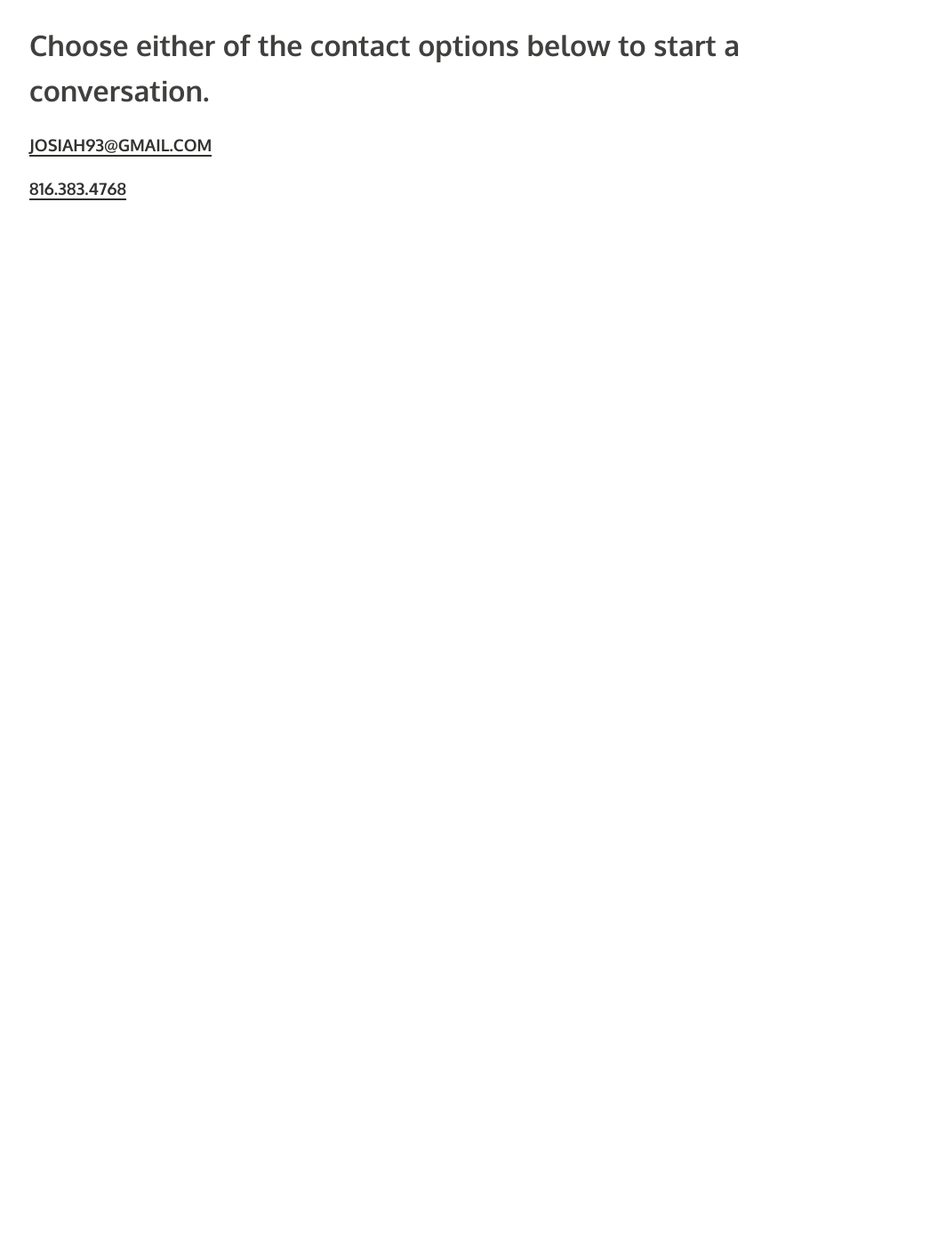
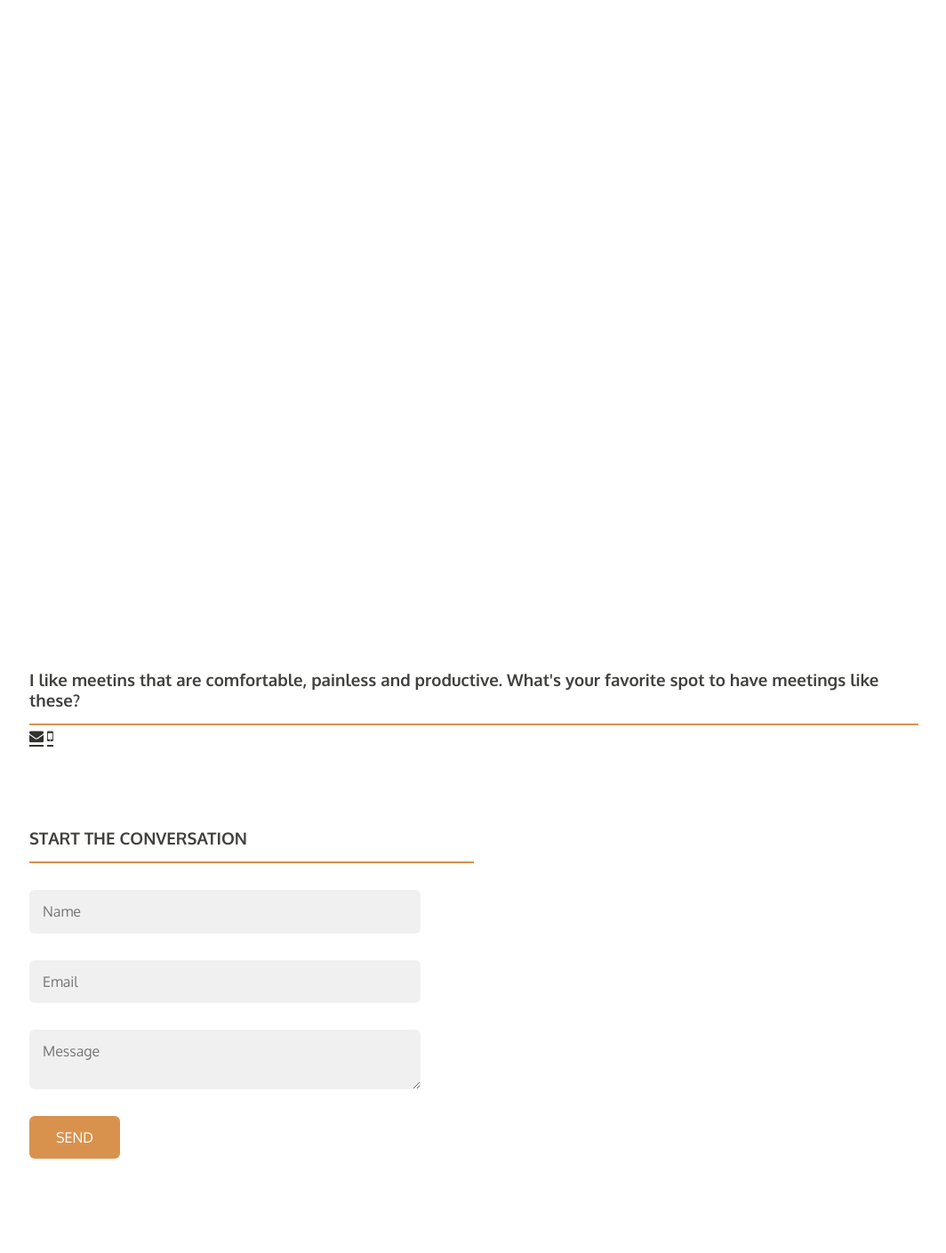
Before and after one commit to Treeman30/josiahgates, a plain HTML site: page JosiahGatesSite/Contact/index.html in a window 1280 px wide. Shown: the part 108-1516 px from the top of the page at 89% size, without its empty margins (107-1171 px from the left). Before the commit the page ends 800 px from the top, so only its background shows below. Drawn offline with nearby package versions, Linux system fonts and the light colour scheme.

Commit message:
final set up

```diff
--- a/JosiahGatesSite/Contact/index.html
+++ b/JosiahGatesSite/Contact/index.html
@@ -23,15 +23,48 @@
   			<div class="mainNav" role="navigation">
   				<a href="../Projects/index.html">PROJECTS</a>
   				<a href="index.html">CONTACT</a>
-          <a class="desktopOnly" href="https://twitter.com/josiahgates30"><i class="fa fa-twitter fa-2x"></i></a>
-          <a class="desktopOnly" href="https://instagram.com/treeman30/"><i class="fa fa-instagram fa-2x"></i></a>
+          <a class="desktopOnly" href="https://twitter.com/josiahgates30" target="_blank"><i class="fa fa-twitter fa-2x"></i></a>
+          <a class="desktopOnly" href="https://instagram.com/treeman30/" target="_blank"><i class="fa fa-instagram fa-2x"></i></a>
   			</div>
   		</div>
   	</div>
+    <div class="hero">
+      <div class="container">
+        <h1 class="hero-hd-contact">Let me know where you would like to meet up below!</h1>
+        <!-- <h1 class="hero-hd">Freelance Web Developer</h1> -->
+        <!-- <h3 class="hero-hd-3"></h3> -->
+      </div>
+    </div>
     <div class="container">
-      <h1>Choose either of the contact options below to start a conversation.</h1>
-      <h3><a href="mailto:josiah93@gmail.com">josiah93@gmail.com</a></h3>
-      <h3><a href="tel:8163834768">816.383.4768</a></h3>
+      <div class="container-tall-contact">
+        <h3 class="content-hd">I like meetins that are comfortable, painless and productive. What's your favorite spot to have meetings like these?</h3>
+      </div>
     </div>
+    <div class="container">
+      <div class="container-half">
+        <a href="mailto:josiah93@gmail.com"><i class="fa fa-envelope"></i></a>
+        <a href="tel:8163834768"><i class="fa fa-mobile"></i></a>
+      </div>
+      <div id="contact" class="container-half">
+        <div class="content">
+          <h3 class="content-hd">START THE CONVERSATION</h3>
+          <form role="form" action="//formspree.io/info@stjoeweb.com" method="POST">
+            <input type="hidden" name="_subject" value="New submission for St.Joe Web!" />
+            <input type="hidden" name="_next" value="//stjoeweb.com/thanks.html" />
+            <div class="form-group">
+                <input class="form-control" type="text" name="name" placeholder="Name">
+            </div>
+            <div class="form-group">
+                <input class="form-control" type="email" name="_replyto" placeholder="Email">
+            </div>
+            <div class="form-group">
+                <textarea class="form-control" name="message" placeholder="Message"></textarea>
+            </div>
+            <input class="btn" type="submit" value="SEND">
+            <!-- <a class="btn btn_right btn_secondary" href="https://tinyletter.com/stjoeweb" target="_blank">Sign up for our Newsletter</a> -->
+          </form>
+        </div>
+      </div>
+    </dvi>
 </body>
 </html>
--- a/JosiahGatesSite/assets/css/style.css
+++ b/JosiahGatesSite/assets/css/style.css
@@ -28,13 +28,21 @@ a:hover {
   overflow: auto;
 }
 
-.container-about {
+.container-tall {
 	margin: 200px auto;
+}
+
+.container-tall-contact {
+  margin: 200px 0 auto;
 }
 
 .container-about-h1 {
 	border-bottom: 2px dotted #D8924E;
 	padding-bottom: 15px;
+}
+
+.container-half {
+  max-width: 50%;
 }
 
 .hero {
@@ -63,6 +71,17 @@ a:hover {
   margin-bottom: 200px;
   font-size: 50px;
   /*font-family: 'Shadows Into Light', cursive;*/
+}
+
+.hero-hd-contact {
+  color: #FFF;
+  display: inline-block;
+  margin: 200px auto;
+  padding: 15px;
+  font-size: 50px;
+  line-height: 1.2;
+  border-right: 2px solid white;
+  border-left: 2px solid white;
 }
 
 .meetUp {
@@ -178,6 +197,34 @@ a:hover {
     margin: 0;
 }
 
+/* Form */
+
+.form-group {
+    overflow: hidden;
+}
+
+.form-control {
+    display: block;
+    width: 88%;
+    margin: 30px 0 0;
+    padding: 15px 9% 15px 3%;
+    background: #f0f0f0;
+    border: 0;
+    border-radius: 6px;
+    font-family: 'Oxygen', sans-serif;
+    font-weight: 400;
+
+    transition: all 0.3s linear;
+    -webkit-transition: all 0.3s linear;
+    -moz-transition: all 0.3s linear;
+}
+
+.form-control:focus {
+    outline: 0;
+    color: white;
+    background: #3ABD9D;
+}
+
 /* Buttons */
 
 .btn {
@@ -205,6 +252,22 @@ a:hover {
 .btn:focus {
     outline: 0;
     opacity: 1;
+}
+
+/* Font Awesome */
+
+.fa-lg {
+  font-size: 1.33333333em;
+  line-height: .75em;
+  vertical-align: -15%;
+}
+
+.fa {
+  display: inline-block;
+  font: normal normal normal 14px/1 FontAwesome;
+  font-size: inherit;
+  text-rendering: auto;
+  -webkit-font-smoothing: antialiased;
 }
 
 @media screen and (min-width: 600px) {
@@ -242,24 +305,6 @@ a:hover {
   #mainNavSoShow.hidden {
     display: hidden;
   }
-}
-
-
-
-/* Font Awesome */
-
-.fa-lg {
-  font-size: 1.33333333em;
-  line-height: .75em;
-  vertical-align: -15%;
-}
-
-.fa {
-  display: inline-block;
-  font: normal normal normal 14px/1 FontAwesome;
-  font-size: inherit;
-  text-rendering: auto;
-  -webkit-font-smoothing: antialiased;
 }
 
 .desktopOnly { display: none; }
```
Also changed, not shown: JosiahGatesSite/Projects/index.html (+2 -2 lines), JosiahGatesSite/index.html (+3 -3 lines). Lines whose indentation alone changed are shown as unchanged.
